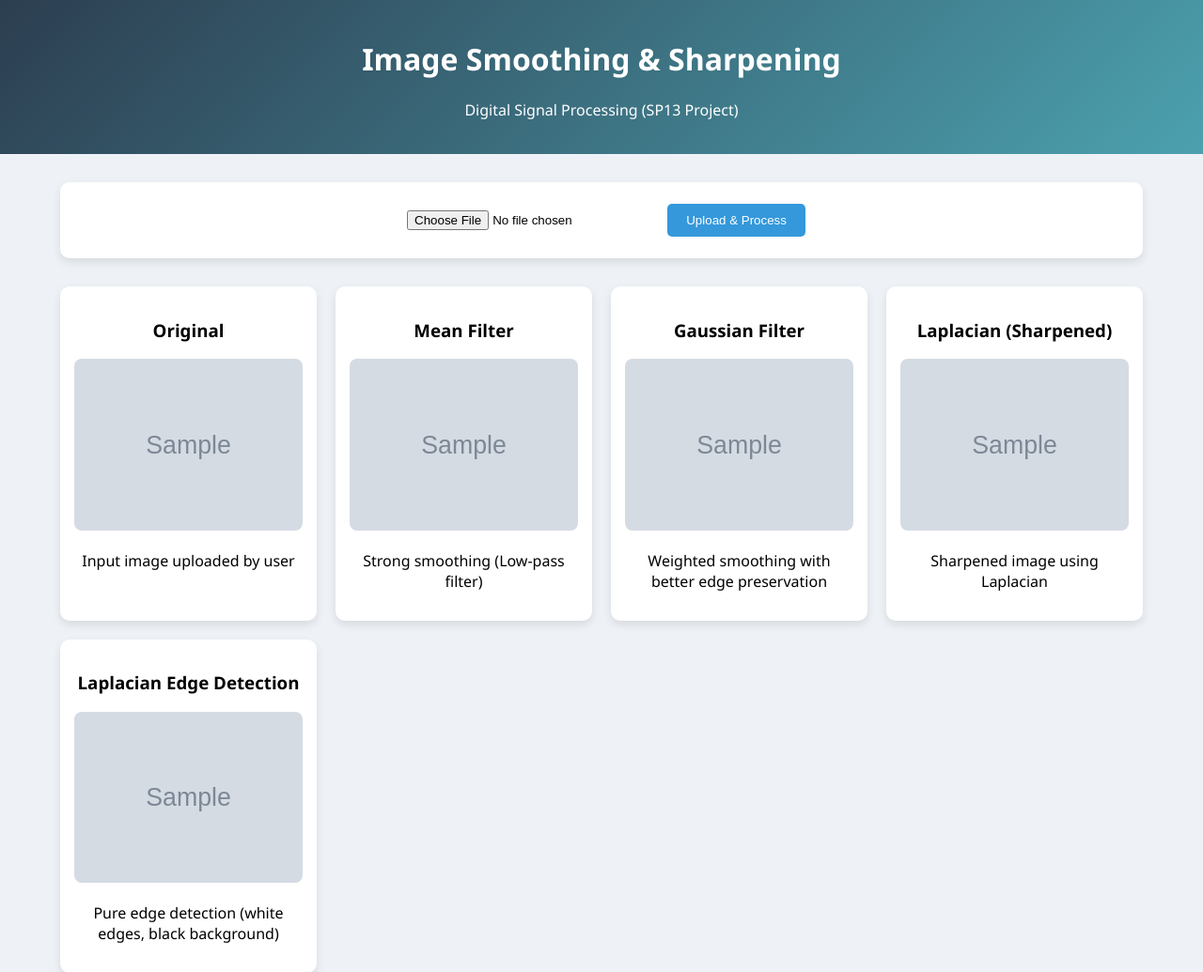
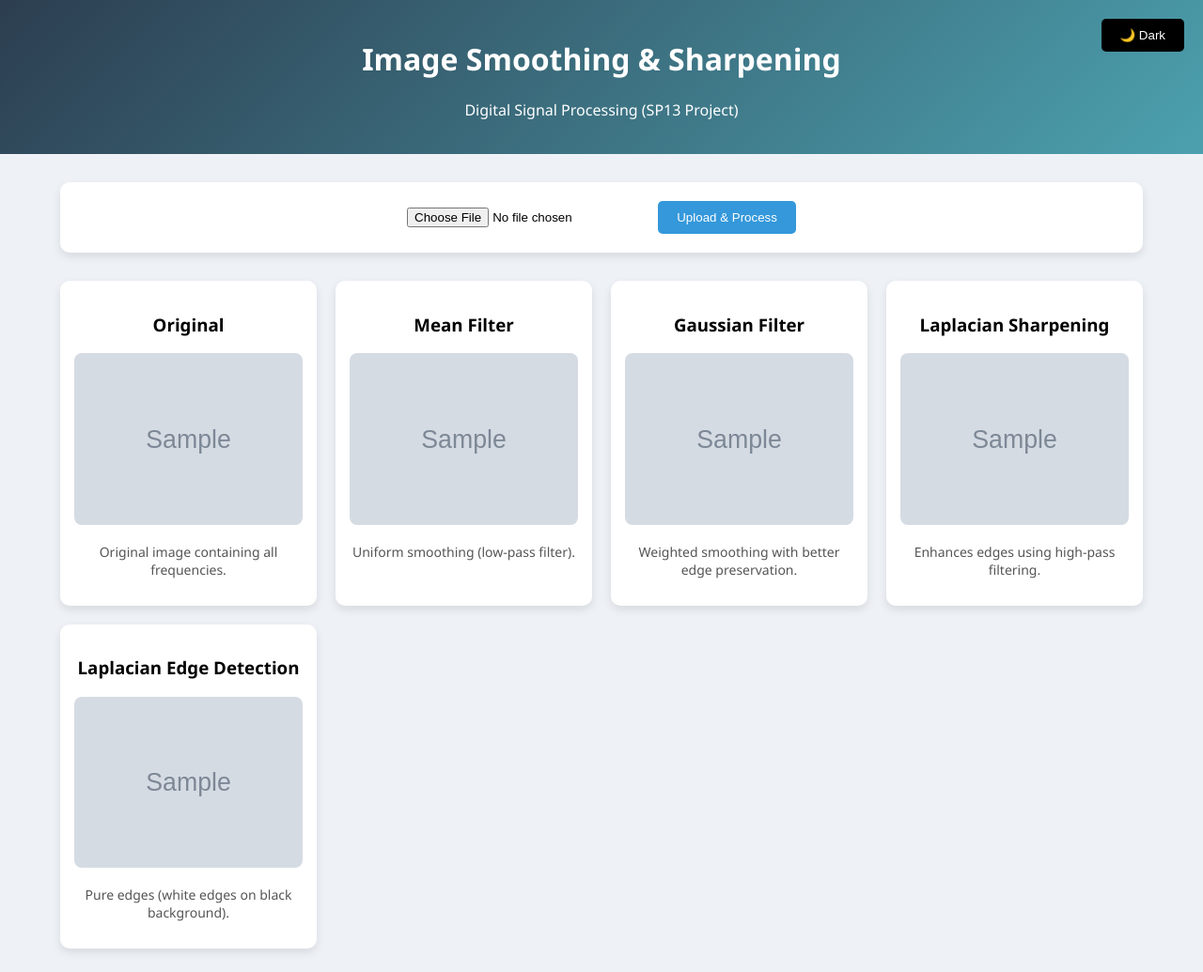
Before and after one commit to pavan8932/sp13-image-processing, a Flask app: template templates/index.html in a window 1280 px wide. Shown: the top 1035 px of the page at 94% size. Run offline with Flask 3, Linux system fonts and the light colour scheme; the template is opened without the code that fills it: most values are stand-ins (such as "Sample title", 1, 10 or a date in 2020); grey boxes marked "Sample" are stand-in pictures.

Commit message:
updated UI with laplacian edge detection

```diff
--- a/app.py
+++ b/app.py
@@ -1,9 +1,11 @@
+# ---------------- IMPORTS ----------------
 from flask import Flask, render_template, request, redirect
 import os
 import cv2
 import numpy as np
 import matplotlib.pyplot as plt
 
+# ---------------- APP CONFIG ----------------
 app = Flask(__name__)
 
 UPLOAD_FOLDER = 'static/uploads'
@@ -13,34 +15,44 @@ HIST_FOLDER = 'static/outputs'
 app.config['UPLOAD_FOLDER'] = UPLOAD_FOLDER
 app.config['OUTPUT_FOLDER'] = OUTPUT_FOLDER
 
+# Create folders if not exist
 if not os.path.exists(UPLOAD_FOLDER):
     os.makedirs(UPLOAD_FOLDER)
 
 if not os.path.exists(OUTPUT_FOLDER):
     os.makedirs(OUTPUT_FOLDER)
 
-# ---------------- FILTERS ----------------
+# ---------------- FILTER FUNCTIONS ----------------
 
+# Mean Filter (LESS blur → visible difference)
 def apply_mean_filter(image):
-    return cv2.blur(image, (25, 25))
+    return cv2.blur(image, (7, 7))
 
+# Gaussian Filter (smooth + natural)
 def apply_gaussian_filter(image):
-    return cv2.GaussianBlur(image, (25, 25), 0)
+    return cv2.GaussianBlur(image, (7, 7), 1.5)
 
+# Laplacian Filter (Edge + Sharpen)
 def apply_laplacian_filter(image):
+
+    # Convert to grayscale
     gray = cv2.cvtColor(image, cv2.COLOR_BGR2GRAY)
 
+    # Apply Laplacian
     laplacian = cv2.Laplacian(gray, cv2.CV_64F)
 
-    # FIXED PROCESSING
+    # Enhance edges
     laplacian = cv2.convertScaleAbs(laplacian, alpha=2)
     laplacian = cv2.normalize(laplacian, None, 0, 255, cv2.NORM_MINMAX)
     laplacian = np.uint8(laplacian)
 
+    # Pure edge image
     laplacian_edge = laplacian.copy()
 
+    # Convert to color for sharpening
     laplacian_colored = cv2.cvtColor(laplacian, cv2.COLOR_GRAY2BGR)
 
+    # Sharpen original image
     sharpened = cv2.addWeighted(image, 1.5, laplacian_colored, -0.5, 0)
 
     return sharpened, laplacian_edge
@@ -62,20 +74,24 @@ def save_histogram(image, filename):
 
     return path
 
-# ---------------- ROUTE ----------------
+# ---------------- MAIN ROUTE ----------------
 
 @app.route('/', methods=['GET', 'POST'])
 def index():
 
+    # -------- POST (PROCESS IMAGE) --------
     if request.method == 'POST':
+
         file = request.files['image']
 
         if file.filename == '':
             return redirect(request.url)
 
+        # Save input image
         input_path = os.path.join(UPLOAD_FOLDER, file.filename)
         file.save(input_path)
 
+        # Read image
         image = cv2.imread(input_path)
 
         # Apply filters
@@ -83,7 +99,7 @@ def index():
         gaussian_img = apply_gaussian_filter(image)
         laplacian_img, laplacian_edge = apply_laplacian_filter(image)
 
-        # Save images
+        # Save output images
         mean_path = os.path.join(OUTPUT_FOLDER, 'mean_' + file.filename)
         gaussian_path = os.path.join(OUTPUT_FOLDER, 'gaussian_' + file.filename)
         laplacian_path = os.path.join(OUTPUT_FOLDER, 'laplacian_' + file.filename)
@@ -96,13 +112,14 @@ def index():
 
         print("Edge saved at:", laplacian_edge_path)
 
-        # Save histograms
+        # -------- HISTOGRAMS --------
         hist_original = save_histogram(image, 'hist_original.png')
         hist_mean = save_histogram(mean_img, 'hist_mean.png')
         hist_gaussian = save_histogram(gaussian_img, 'hist_gaussian.png')
         hist_laplacian = save_histogram(laplacian_img, 'hist_laplacian.png')
+        hist_laplacian_edge = save_histogram(laplacian_edge, 'hist_laplacian_edge.png')
 
-        # ✅ RETURN MUST BE INSIDE IF
+        # -------- RETURN RESULT --------
         return render_template('index.html',
             input_image='/' + input_path,
             mean_image='/' + mean_path,
@@ -112,12 +129,14 @@ def index():
             hist_original='/' + hist_original,
             hist_mean='/' + hist_mean,
             hist_gaussian='/' + hist_gaussian,
-            hist_laplacian='/' + hist_laplacian
+            hist_laplacian='/' + hist_laplacian,
+            hist_laplacian_edge='/' + hist_laplacian_edge
         )
 
-    # ✅ GET request
+    # -------- GET (INITIAL LOAD) --------
     return render_template('index.html')
 
 
+# ---------------- RUN ----------------
 if __name__ == "__main__":
     app.run(host="0.0.0.0", port=10000)
--- a/templates/index.html
+++ b/templates/index.html
@@ -6,9 +6,16 @@
     <style>
         body {
             font-family: 'Segoe UI', sans-serif;
+            margin: 0;
+            transition: 0.3s;
             background: #eef2f7;
-            margin: 0;
-            padding: 0;
+            color: #000;
+        }
+
+        /* DARK MODE */
+        body.dark {
+            background: #121212;
+            color: #fff;
         }
 
         header {
@@ -30,10 +37,11 @@
             border-radius: 10px;
             box-shadow: 0px 4px 10px rgba(0,0,0,0.1);
             text-align: center;
+            transition: 0.3s;
         }
 
-        input[type="file"] {
-            padding: 10px;
+        body.dark .upload-box {
+            background: #1e1e1e;
         }
 
         button {
@@ -46,13 +54,16 @@
             margin-left: 10px;
         }
 
-        button:hover {
-            background: #2980b9;
+        .toggle-btn {
+            position: absolute;
+            right: 20px;
+            top: 20px;
+            background: #000;
         }
 
         .grid {
             display: grid;
-            grid-template-columns: repeat(auto-fit, minmax(250px, 1fr));
+            grid-template-columns: repeat(auto-fit, minmax(260px, 1fr));
             gap: 20px;
             margin-top: 30px;
         }
@@ -63,11 +74,11 @@
             box-shadow: 0px 4px 10px rgba(0,0,0,0.1);
             padding: 15px;
             text-align: center;
-            transition: transform 0.2s;
+            transition: 0.3s;
         }
 
-        .card:hover {
-            transform: scale(1.03);
+        body.dark .card {
+            background: #1e1e1e;
         }
 
         .card img {
@@ -75,11 +86,24 @@
             border-radius: 8px;
         }
 
+        .desc {
+            font-size: 14px;
+            color: #555;
+        }
+
+        body.dark .desc {
+            color: #ccc;
+        }
+
         footer {
             text-align: center;
             margin-top: 40px;
             padding: 15px;
             color: #777;
+        }
+
+        body.dark footer {
+            color: #aaa;
         }
     </style>
 </head>
@@ -89,6 +113,9 @@
 <header>
     <h1>Image Smoothing & Sharpening</h1>
     <p>Digital Signal Processing (SP13 Project)</p>
+
+    <!-- DARK MODE BUTTON -->
+    <button class="toggle-btn" onclick="toggleDarkMode()">🌙 Dark</button>
 </header>
 
 <div class="container">
@@ -101,45 +128,42 @@
         </form>
     </div>
 
-    <!-- Results -->
     {% if input_image %}
     <div class="grid">
 
         <div class="card">
             <h3>Original</h3>
             <img src="{{ input_image }}">
-            <p>Input image uploaded by user</p>
+            <p class="desc">Original image containing all frequencies.</p>
         </div>
 
         <div class="card">
             <h3>Mean Filter</h3>
             <img src="{{ mean_image }}">
-            <p>Strong smoothing (Low-pass filter)</p>
+            <p class="desc">Uniform smoothing (low-pass filter).</p>
         </div>
 
         <div class="card">
             <h3>Gaussian Filter</h3>
             <img src="{{ gaussian_image }}">
-            <p>Weighted smoothing with better edge preservation</p>
+            <p class="desc">Weighted smoothing with better edge preservation.</p>
         </div>
 
         <div class="card">
-            <h3>Laplacian (Sharpened)</h3>
+            <h3>Laplacian Sharpening</h3>
             <img src="{{ laplacian_image }}">
-            <p>Sharpened image using Laplacian</p>
+            <p class="desc">Enhances edges using high-pass filtering.</p>
         </div>
 
-        <!-- ✅ NEW EDGE DETECTION CARD -->
         <div class="card">
             <h3>Laplacian Edge Detection</h3>
             <img src="{{ laplacian_edge_image }}">
-            <p>Pure edge detection (white edges, black background)</p>
+            <p class="desc">Pure edges (white edges on black background).</p>
         </div>
 
     </div>
     {% endif %}
 
-    <!-- Histograms -->
     {% if hist_original %}
     <h2 style="margin-top:40px;">Histograms</h2>
 
@@ -165,6 +189,11 @@
             <img src="{{ hist_laplacian }}">
         </div>
 
+        <div class="card">
+            <h3>Laplacian Edge Histogram</h3>
+            <img src="{{ hist_laplacian_edge }}">
+        </div>
+
     </div>
     {% endif %}
 
@@ -174,5 +203,12 @@
     <p>Developed using Python, Flask & OpenCV</p>
 </footer>
 
+<!-- DARK MODE SCRIPT -->
+<script>
+function toggleDarkMode() {
+    document.body.classList.toggle("dark");
+}
+</script>
+
 </body>
 </html>
```
